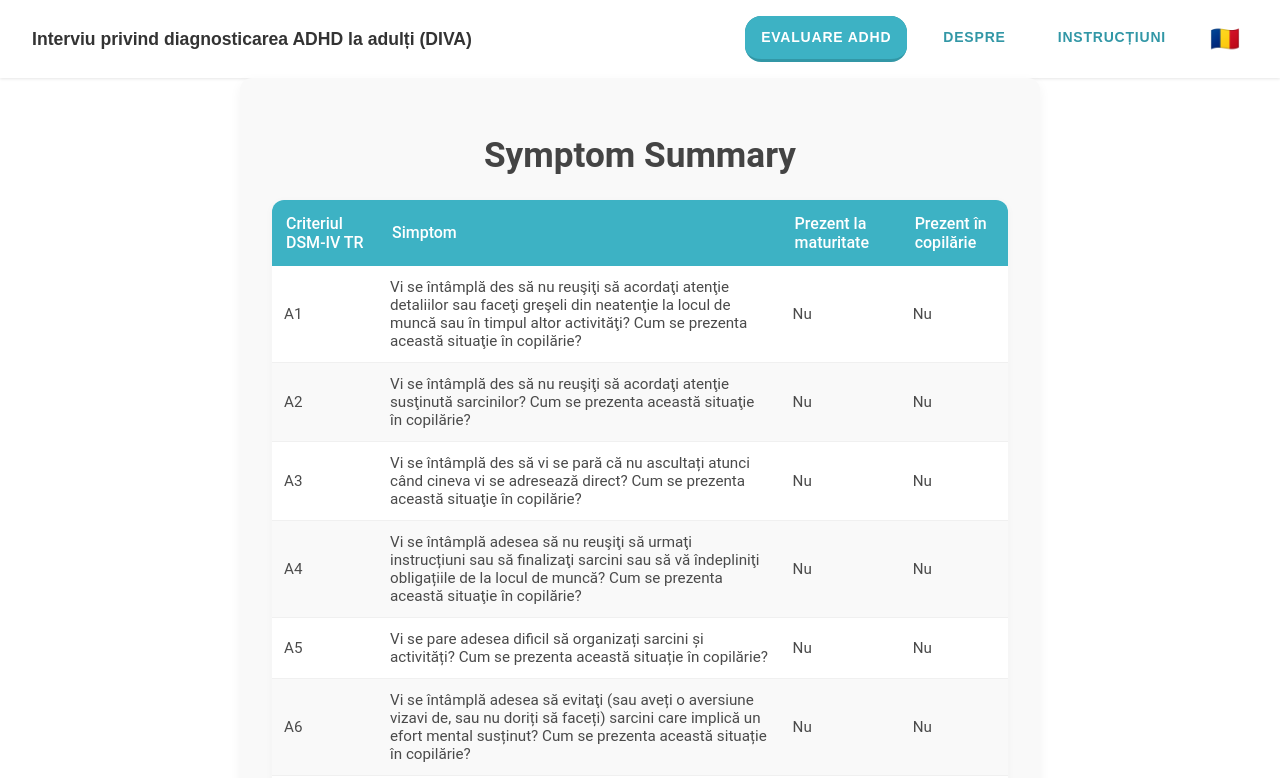
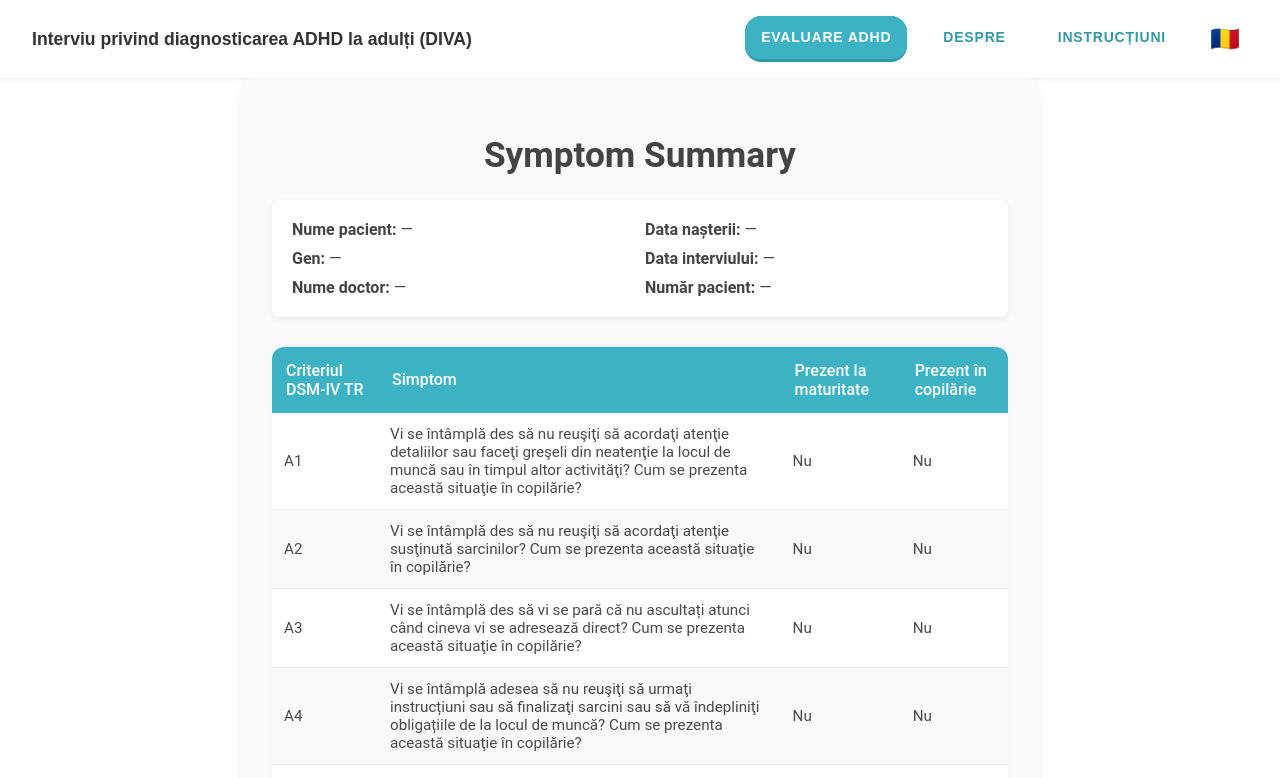
Before and after one commit to luananama/diva-adhd-assessment, a React (Vite) app: page /summary in a window 1280 px wide. Shown: the top 778 px of the page. Built offline with nearby package versions, Linux system fonts and the light colour scheme.

Commit message:
Add patient information on the summary report page

```diff
--- a/src/pages/SummaryReport.jsx
+++ b/src/pages/SummaryReport.jsx
@@ -96,8 +96,38 @@ const InlineCheckboxGroup = styled.div`
   align-items: center;
 `;
 
+const PatientInfoBox = styled.div`
+  background-color: var(--color-white);
+  border-radius: 8px;
+  padding: 20px;
+  margin-bottom: 30px;
+  box-shadow: 0 2px 6px rgba(0, 0, 0, 0.06);
+  display: flex;
+  flex-direction: column;
+  gap: 10px;
+  font-size: 1rem;
+  color: var(--color-gray-800);
+`;
+
+const InfoRow = styled.div`
+  display: flex;
+  justify-content: space-between;
+  flex-wrap: wrap;
+  gap: 10px;
+
+  span {
+    flex: 1 1 45%;
+  }
+
+  strong {
+    font-weight: 600;
+  }
+`;
+
 const SummaryReport = () => {
   const { answers } = useAssessment();
+
+  const patientInfo = answers.patientInfo || {};
 
   const section1Questions =
     questionsData.sections.find((s) => s.sectionNumber === 1)?.questions || [];
@@ -163,6 +193,33 @@ const SummaryReport = () => {
     <SummaryContainer>
       <Title>Symptom Summary</Title>
 
+      <PatientInfoBox>
+        <InfoRow>
+          <span>
+            <strong>Nume pacient:</strong> {patientInfo.name || "—"}
+          </span>
+          <span>
+            <strong>Data nașterii:</strong> {patientInfo.birthDate || "—"}
+          </span>
+        </InfoRow>
+        <InfoRow>
+          <span>
+            <strong>Gen:</strong> {patientInfo.gender || "—"}
+          </span>
+          <span>
+            <strong>Data interviului:</strong>{" "}
+            {patientInfo.interviewDate || "—"}
+          </span>
+        </InfoRow>
+        <InfoRow>
+          <span>
+            <strong>Nume doctor:</strong> {patientInfo.doctorName || "—"}
+          </span>
+          <span>
+            <strong>Număr pacient:</strong> {patientInfo.patientNumber || "—"}
+          </span>
+        </InfoRow>
+      </PatientInfoBox>
       {/* ===================== */}
       {/*  Section 1 Symptoms   */}
       {/* ===================== */}
```
